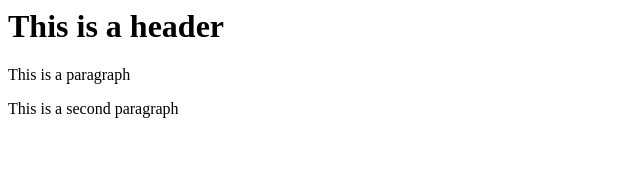
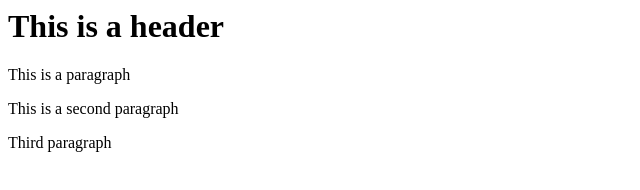
Before and after one commit to SrikanthReddyMallepally/coursera-training, a website: page index.html in a window 1280 px wide. Shown: the whole page, without its empty margins (0-640 px from the left). Drawn offline with Linux system fonts and the light colour scheme.

Commit message:
fourth commit

```diff
--- a/index.html
+++ b/index.html
@@ -5,5 +5,6 @@
         <h1>This is a header</h1>
         <p>This is a paragraph</p>
         <p>This is a second paragraph</p>
+        <p>Third paragraph</p>
     </body>
 </html>
```
Also changed, not shown: package.json (added, +24 -0 lines), 2 other files.
